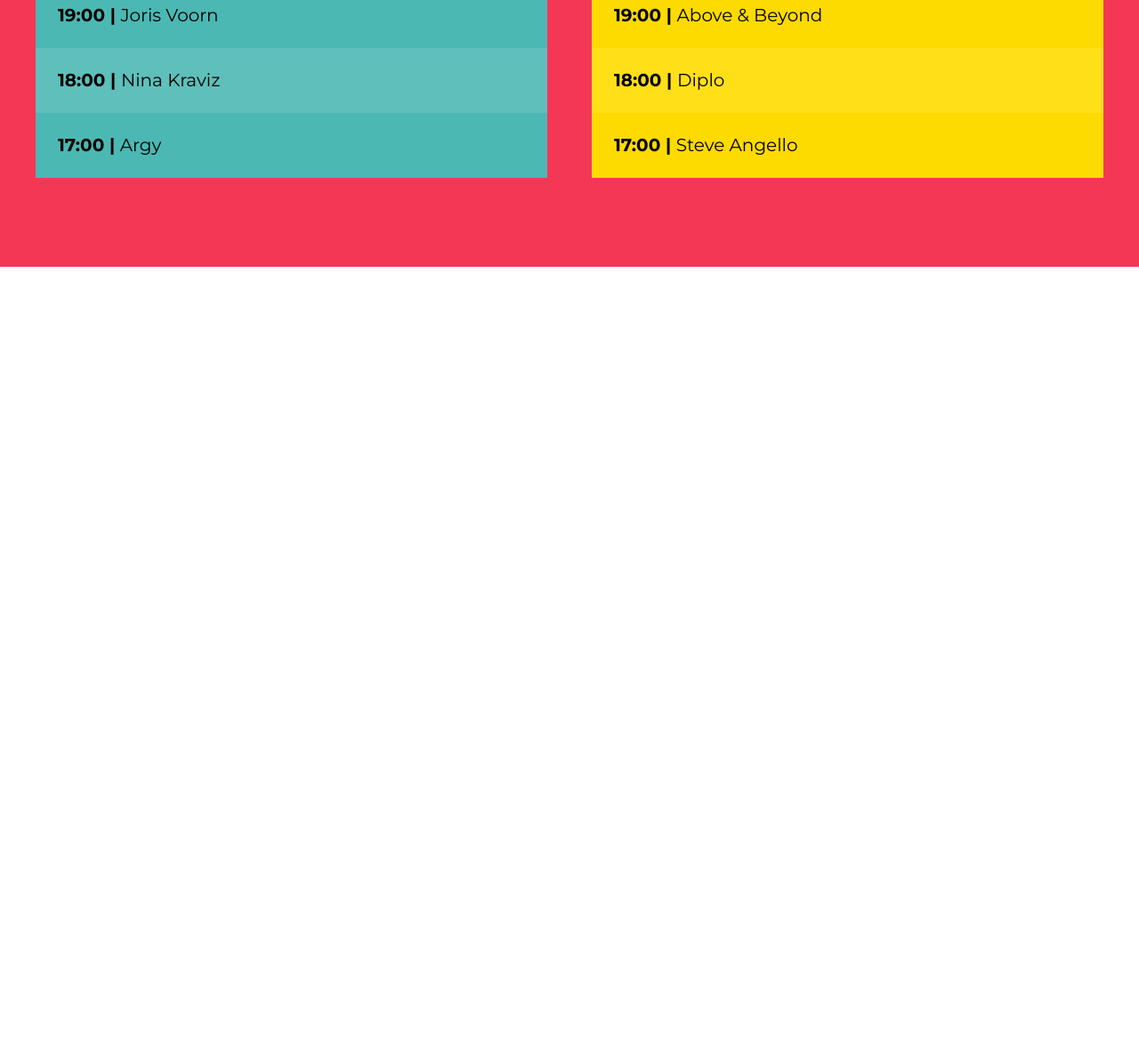
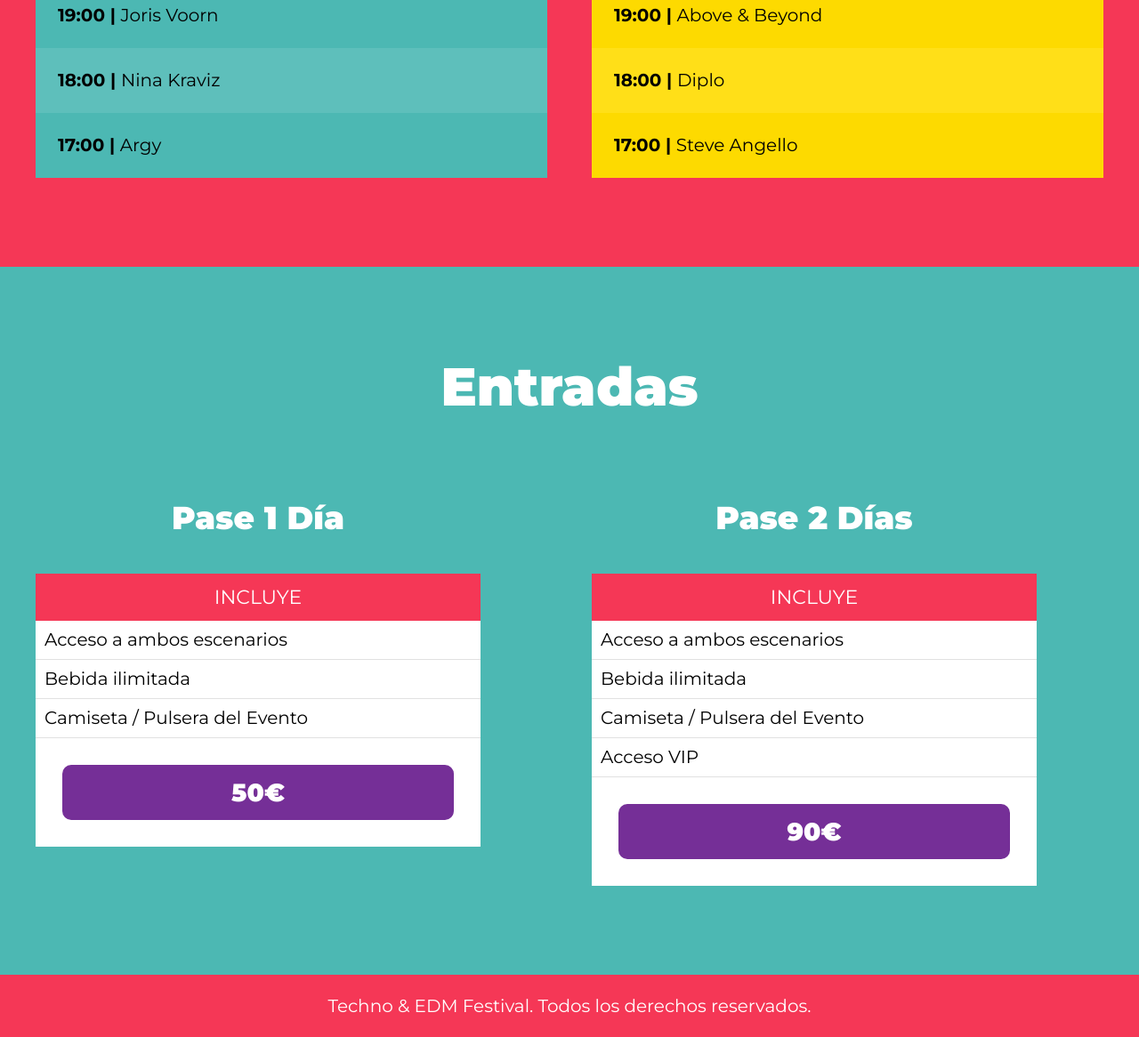
Before and after one commit to fjaviermartinezalonso/music-festival, a website: page index.html in a window 1280 px wide. Shown: the part 2634-3800 px from the top of the page at 89% size. Before the commit the page ends 2934 px from the top, so only its background shows below. Drawn offline with Linux system fonts and the light colour scheme.

Commit message:
Add tickets section and footer

```diff
--- a/index.html
+++ b/index.html
@@ -156,5 +156,51 @@
             </div> <!--.escenario-->
         </div> <!--.escenarios-contenedor -->
     </section>
+
+
+
+    <section id="entradas" class="contenedor-entradas">
+        <h3>Entradas</h3>
+
+        <div class="entradas">
+            <div class="pase">
+                <p class="pase-nombre">Pase 1 Día</p>
+                <header class="pase-header">
+                    <p>Incluye</p>
+                </header>
+                <div class="pase-body">
+                    <ul>
+                        <li>Acceso a ambos escenarios</li>
+                        <li>Bebida ilimitada</li>
+                        <li>Camiseta / Pulsera del Evento</li>
+                    </ul>
+                </div>
+                <footer class="pase-footer">
+                    <p>50€</p>
+                </footer>
+            </div>
+            <div class="pase">
+                <p class="pase-nombre">Pase 2 Días</p>
+                <header class="pase-header">
+                    <p>Incluye</p>
+                </header>
+                <div class="pase-body">
+                    <ul>
+                        <li>Acceso a ambos escenarios</li>
+                        <li>Bebida ilimitada</li>
+                        <li>Camiseta / Pulsera del Evento</li>
+                        <li>Acceso VIP</li>
+                    </ul>
+                </div>
+                <footer class="pase-footer">
+                    <p>90€</p>
+                </footer>
+            </div>
+        </div>
+    </section>
+
+    <footer class="contenedor-footer">
+        <p>Techno & EDM Festival. Todos los derechos reservados.</p>
+    </footer>
 </body>
 </html>
--- /dev/null
+++ b/src/scss/layout/_entradas.scss
@@ -0,0 +1,82 @@
+@use "base/variables" as v;
+@use "base/mixins" as m;
+
+.contenedor-entradas {
+    background-color: v.$verde;
+
+    h3 {
+        color: v.$blanco;
+    }
+
+    .entradas {
+        @include m.contenedor;
+        @include m.tablet {
+            @include m.grid(2);
+        }
+    }
+}
+
+.pase {
+    @include m.tablet {
+        max-width: 500px;
+    }
+    transition: transform 0.3s;
+    &:hover {
+        transform: scale(1.1);
+    }
+
+    &-nombre {
+        font-size: 3.6rem;
+        font-weight: 900;
+        text-align: center;
+        color: v.$blanco;
+    }
+
+    &-header,
+    &-footer {
+       padding: 0.5rem;
+
+       p {
+        text-align: center;
+        color: v.$blanco;
+        margin: 0;
+       }
+    }
+    &-header {
+        background-color: v.$rosa;
+        text-transform: uppercase;
+        font-size: 2.2rem;
+        padding: 1rem 0;
+    }
+    &-body {
+        background-color: v.$blanco;
+
+        ul {
+            @include m.resetear-lista;
+        }
+
+        li {
+            padding: 1rem;
+            border-bottom: 1px solid #e1e1e1;
+        }
+    }
+    &-footer {
+        background-color: v.$blanco;
+        padding: 3rem;
+
+        p {
+            background-color: v.$morado;
+            padding: 1rem 0;
+            font-weight: 900;
+            font-size: 2.8rem;
+            border-radius: 1rem;
+            cursor: pointer;
+
+            transition: background-color 0.3s;
+            &:hover {
+                background-color: darken(v.$morado, 20%);
+            }
+        }
+    }
+
+}
--- /dev/null
+++ b/src/scss/layout/_footer.scss
@@ -0,0 +1,12 @@
+@use "base/variables" as v;
+
+.contenedor-footer {
+    background-color: v.$rosa;
+    padding: 2rem 0;
+
+    p {
+        margin: 0;
+        text-align: center;
+        color: v.$blanco;
+    }
+}
--- a/src/scss/layout/_index.scss
+++ b/src/scss/layout/_index.scss
@@ -2,3 +2,5 @@
 @forward "video";
 @forward "festival";
 @forward "horarios";
+@forward "entradas";
+@forward "footer";
```
Also changed, not shown: build/css/app.css.
